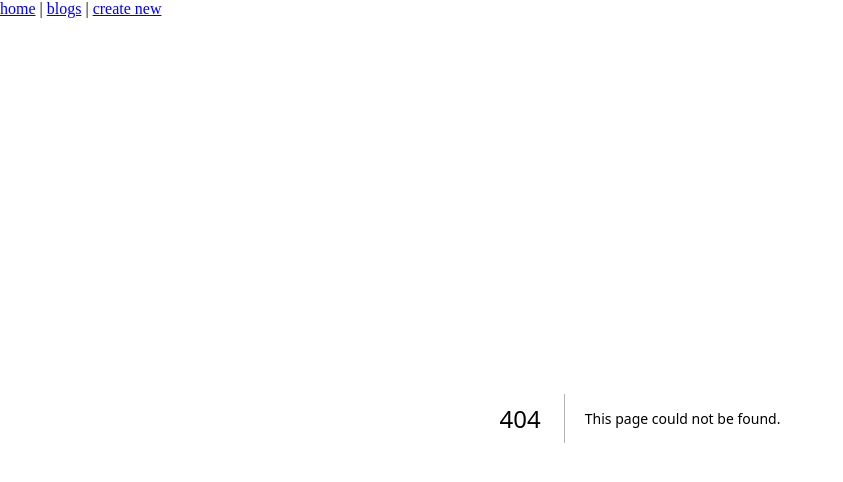
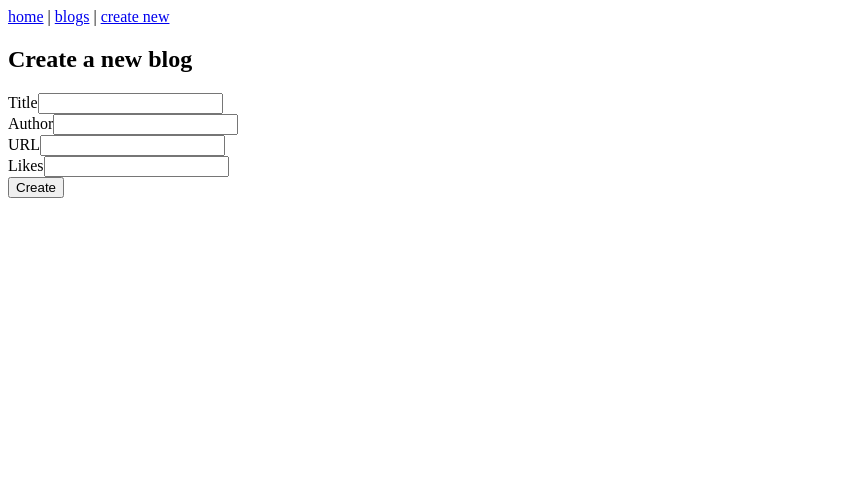
Before and after one commit to Franco-Redivo/blog-app-next, a Next.js app: page /blogs/new in a window 1280 px wide. Before the commit this address had no page. Shown: the top 482 px of the page, without its empty margins (0-843 px from the left). Built offline with nearby package versions, Linux system fonts and the light colour scheme.

Commit message:
feat: add page to create blogs

```diff
--- /dev/null
+++ b/app/blogs/new/page.tsx
@@ -0,0 +1,38 @@
+import { createBlog } from "../../actions/blogs"
+
+const NewBlog = () => {
+    return (
+        <div>
+            <h2>Create a new blog</h2>
+            <form action={createBlog}>
+                <div>
+                    <label>
+                        Title
+                        <input type="text" name="title" required />
+                    </label>
+                </div>
+                <div>
+                    <label>
+                        Author
+                        <input type="text" name="author" required />
+                    </label>
+                </div>
+                <div>
+                    <label>
+                        URL
+                        <input type="text" name="url" required />
+                    </label>
+                </div>
+                <div>
+                    <label>
+                        Likes
+                        <input type="number" name="likes" required />
+                    </label>
+                </div>
+                <button type="submit">Create</button>
+            </form>
+        </div>
+    )
+}
+
+export default NewBlog;
```
